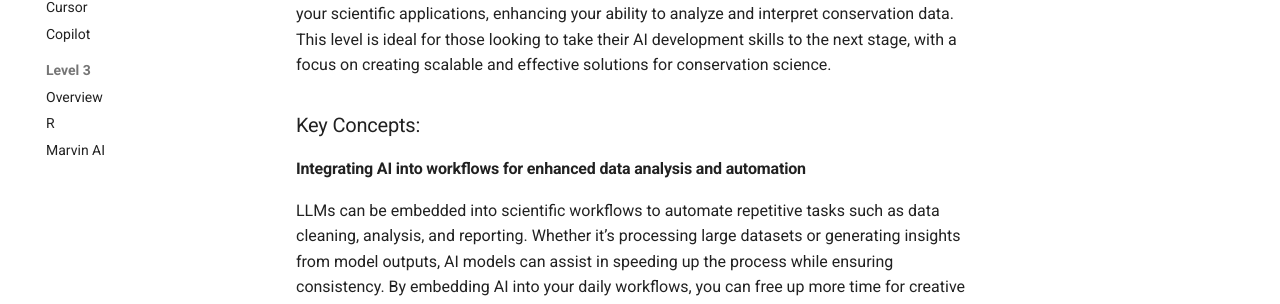
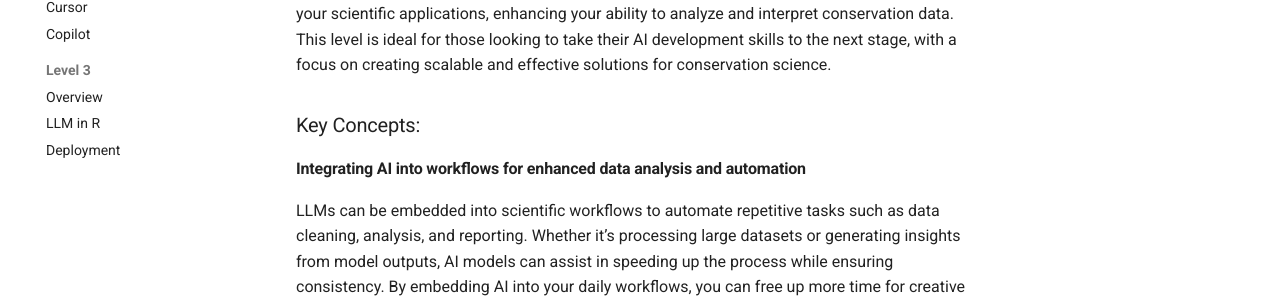
Before and after one commit to ahuang11/MoreThanAChatBot, an MkDocs documentation site: the page built from docs/level3/index.md, in a window 1280 px wide. Shown: the part 364-668 px from the top of the page. Built offline with MkDocs 1.6.1 and Material for MkDocs 9.7.7, drawn with Linux system fonts in a browser that asks for light colours; comment, search, counter and statistics services are not loaded.

Commit message:
Update mkdocs.yml

```diff
--- a/mkdocs.yml
+++ b/mkdocs.yml
@@ -88,5 +88,5 @@ nav:
         - Copilot: level2/copilot
     - Level 3:
         - Overview: level3/index
-        - R: level3/R_example
-        - Marvin AI: level3/marvin_ai
+        - LLM in R: level3/R_example
+        - Deployment: level3/marvin_ai
```
